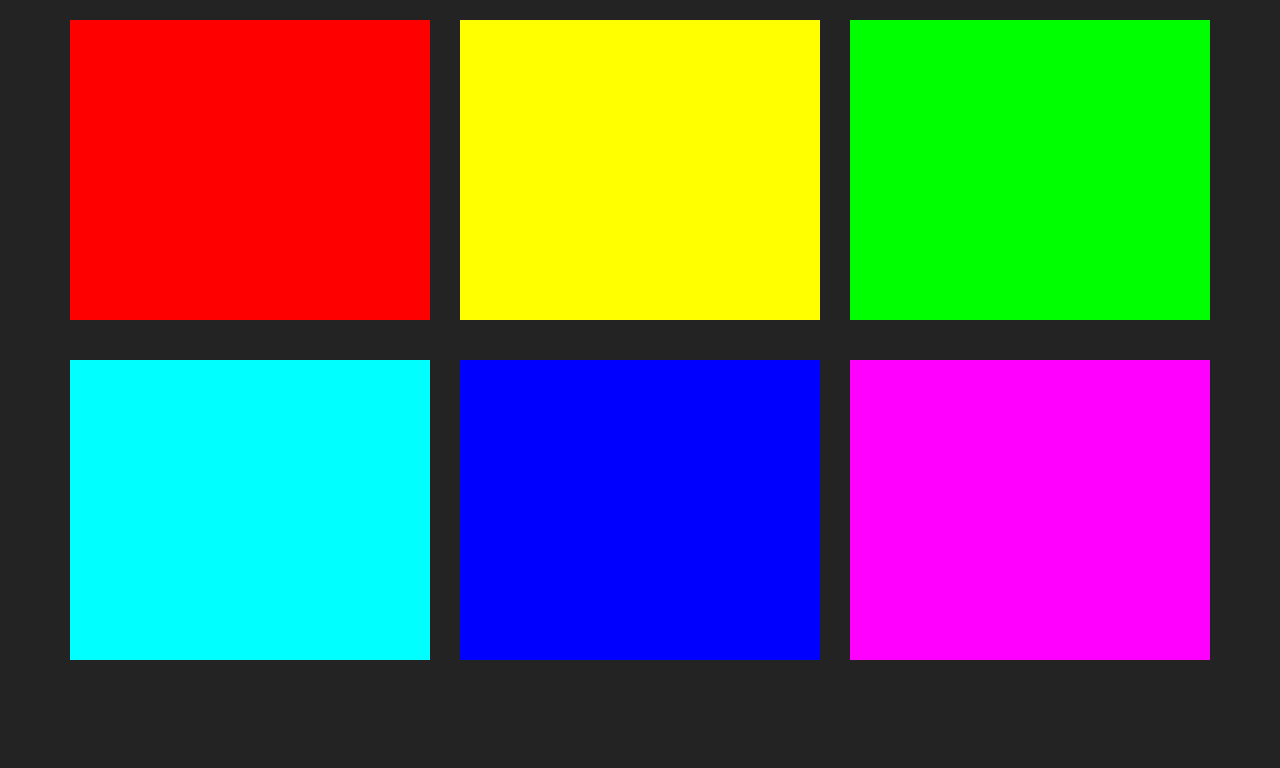
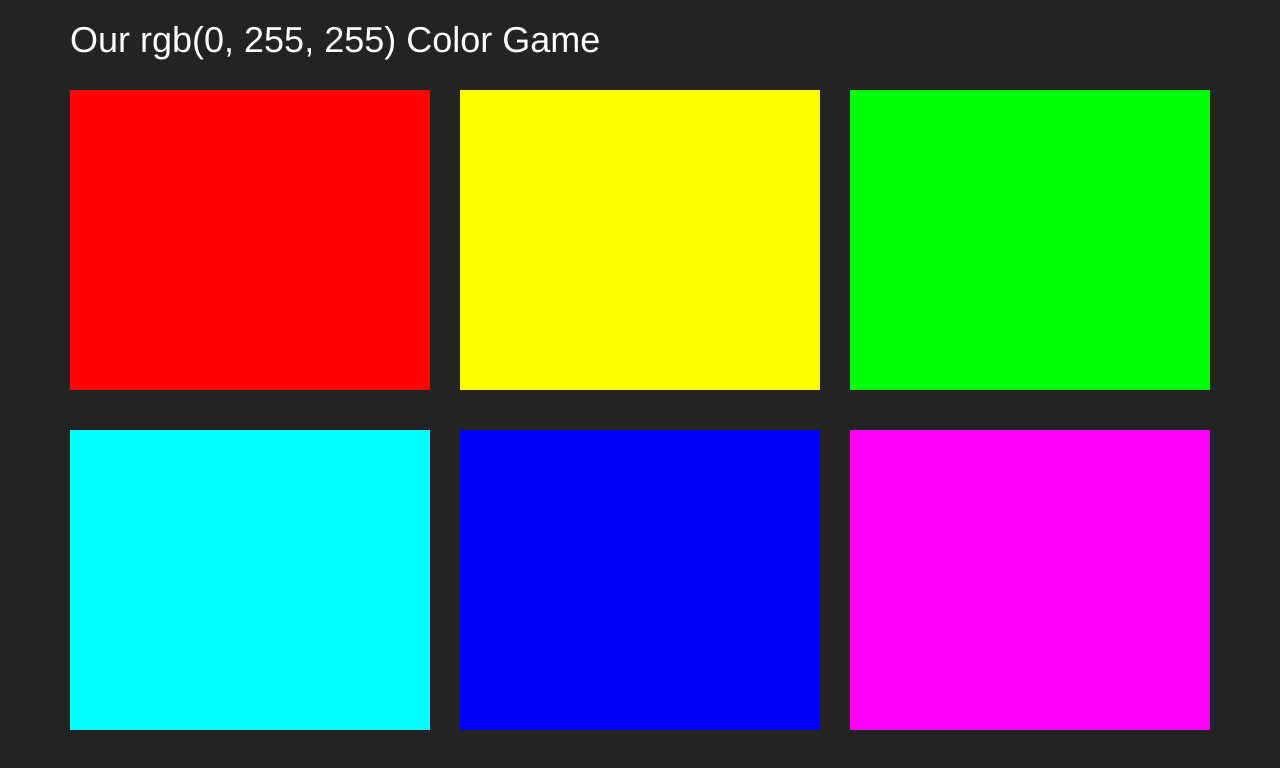
Before and after one commit to MarianaSouza/RGB-guessing-game-app, a plain HTML site: page index.html in a window 1280 px wide. Drawn offline with nearby package versions, Linux system fonts and the light colour scheme.

Commit message:
Displaying the content of a color by using textContent method

```diff
--- a/assets/css/style.css
+++ b/assets/css/style.css
@@ -1,5 +1,9 @@
 body{
  background-color: #232323;
+}
+
+h1{
+	color: #fff;
 }
 
 .square{
--- a/assets/js/main.js
+++ b/assets/js/main.js
@@ -8,7 +8,12 @@ var colors = [
 ]
 
 var squares = document.querySelectorAll(".square");
+var pickedColor = colors[3];
+//Displaying the content of pickedColor on the ID colorDisplay
+var colorDisplay = document.getElementById("colorDisplay");
+colorDisplay.textContent = pickedColor;
 
 for(var i = 0; i < squares.length; i++){
+	//Addding Initial Color to Squares
 	squares[i].style.backgroundColor = colors[i];
 }
--- a/index.html
+++ b/index.html
@@ -11,6 +11,7 @@
 	</head>
 	<body>
 		<div class="container">
+			<h1>Our <span id="colorDisplay">RGB</span> Color Game</h1>
 			<div class="row">
 				<div class="col-lg-4 col-md-4 col-sm-4 col-xs-4">
 					<div class="square"></div>
```
